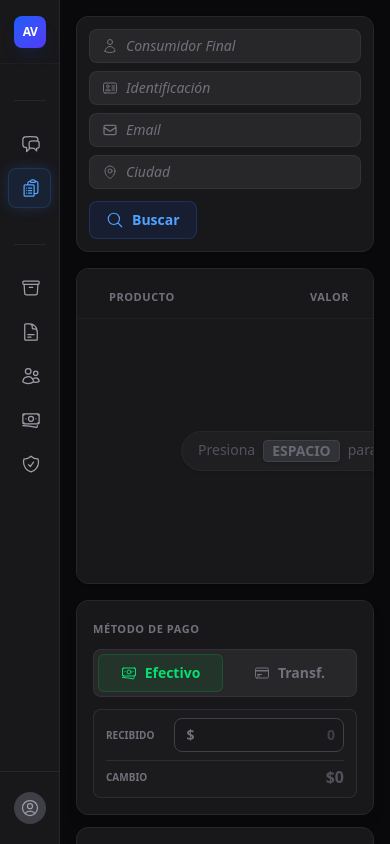
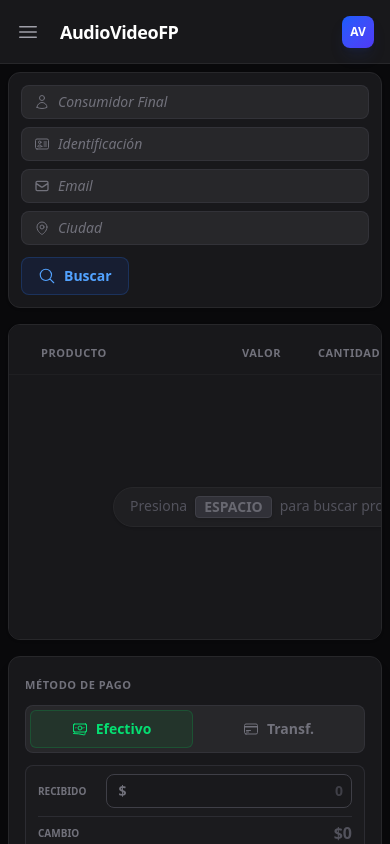
Before and after one commit to Sebasxs/smart-pos, a React (Vite) app in the folder client/: page /billing in a window 390 px wide. Built offline with nearby package versions, Linux system fonts and the light colour scheme.

Commit message:
feat(ui): implement responsive mobile sidebar with drawer pattern

```diff
--- a/client/src/App.tsx
+++ b/client/src/App.tsx
@@ -7,14 +7,19 @@ import { Sales } from './pages/Sales';
 import { Balances } from './pages/Balances';
 import { Warranties } from './pages/Warranties';
 import { Sidebar } from './components/layout/Sidebar';
+import { MobileNavbar } from './components/layout/MobileNavbar';
 
 function App() {
    return (
-      // Cambio: bg-zinc-900 -> bg-zinc-950 para mayor profundidad
-      <div className="h-screen w-screen bg-zinc-950 flex text-zinc-200 font-sans selection:bg-blue-500/30">
+      // Cambio: flex-col en móvil, md:flex-row en tablet/desktop
+      <div className="h-screen w-screen bg-zinc-950 flex flex-col md:flex-row text-zinc-200 font-sans selection:bg-blue-500/30 overflow-hidden">
+         {/* Navbar visible solo en móvil */}
+         <MobileNavbar />
+
+         {/* Sidebar maneja su propia visibilidad responsiva */}
          <Sidebar />
 
-         <main className="flex-1 p-4 lg:p-6 overflow-y-auto overflow-x-hidden">
+         <main className="flex-1 p-2 md:p-4 lg:p-6 overflow-y-auto overflow-x-hidden relative w-full">
             <Routes>
                <Route path="/" element={<Navigate to="/billing" replace />} />
                <Route path="/chat" element={<Chat />} />
--- /dev/null
+++ b/client/src/components/layout/MobileNavbar.tsx
@@ -0,0 +1,24 @@
+import { HiOutlineBars3 } from 'react-icons/hi2';
+import { useUIStore } from '../../store/uiStore';
+
+export const MobileNavbar = () => {
+   const { toggleMobileMenu } = useUIStore();
+
+   return (
+      <header className="md:hidden h-16 bg-zinc-900 border-b border-zinc-800 flex items-center px-4 justify-between shrink-0">
+         <div className="flex items-center gap-3">
+            <button
+               onClick={toggleMobileMenu}
+               className="p-2 -ml-2 text-zinc-400 hover:text-white hover:bg-zinc-800 rounded-lg transition-colors cursor-pointer"
+            >
+               <HiOutlineBars3 size={24} />
+            </button>
+            <span className="text-white font-bold text-lg tracking-tight">AudioVideoFP</span>
+         </div>
+
+         <div className="w-8 h-8 rounded-lg bg-gradient-to-br from-blue-600 to-indigo-600 flex items-center justify-center text-white text-xs font-black shadow-lg shadow-blue-900/20">
+            AV
+         </div>
+      </header>
+   );
+};
--- a/client/src/components/layout/Sidebar.tsx
+++ b/client/src/components/layout/Sidebar.tsx
@@ -1,5 +1,5 @@
-import { type ReactNode } from 'react';
-import { NavLink } from 'react-router-dom';
+import { type ReactNode, useEffect } from 'react';
+import { NavLink, useLocation } from 'react-router-dom';
 import {
    HiOutlineChatBubbleLeftRight,
    HiOutlineClipboardDocumentList,
@@ -9,7 +9,9 @@ import {
    HiOutlineBanknotes,
    HiOutlineShieldCheck,
    HiOutlineUserCircle,
+   HiOutlineXMark, // Nuevo icono para cerrar en móvil
 } from 'react-icons/hi2';
+import { useUIStore } from '../../store/uiStore';
 
 const menuItemsGroups = {
    primary: [
@@ -31,11 +33,12 @@ type MenuItemProps = {
    path: string;
 };
 
+// Cambio: Ajustamos la transición de opacidad para que responda a 'lg:' (Desktop)
+// y también al estado móvil abierto si quisiéramos, aunque en móvil siempre será ancho completo.
 const textOpacityTransition = `
    transition-all duration-300 ease-in-out
-   opacity-0 lg:opacity-100
-   whitespace-nowrap
-   overflow-hidden
+   whitespace-nowrap overflow-hidden
+   md:opacity-0 lg:opacity-100
 `;
 
 const MenuItem = ({ icon, name, path }: MenuItemProps) => (
@@ -57,29 +60,59 @@ const MenuItem = ({ icon, name, path }: MenuItemProps) => (
    </NavLink>
 );
 
-// NUEVO COMPONENTE: Mantiene altura fija para evitar saltos
 const SectionHeader = ({ label }: { label: string }) => (
    <div className="h-6 mb-2 w-full flex items-center shrink-0">
-      {/* Versión Móvil: Línea Separadora centrada en el slot de 60px */}
-      <div className="w-[60px] flex items-center justify-center lg:hidden shrink-0">
+      {/* Línea visible solo en Tablet (md) y oculta en Desktop (lg) */}
+      <div className="w-[60px] flex items-center justify-center hidden md:flex lg:hidden shrink-0">
          <div className="w-8 h-[1px] bg-zinc-800" />
       </div>
 
-      {/* Versión Desktop: Texto alineado */}
-      <div className="hidden lg:flex px-4 w-full items-center overflow-hidden">
+      {/* Texto visible en Móvil y Desktop */}
+      <div className="flex px-4 w-full items-center overflow-hidden md:hidden lg:flex">
          <span className="text-[10px] font-bold text-zinc-600 uppercase tracking-widest whitespace-nowrap truncate animate-in fade-in duration-300">
             {label}
          </span>
-         {/* Opcional: Línea decorativa a la derecha del texto en desktop */}
          <div className="ml-2 h-[1px] bg-zinc-800/50 flex-1" />
       </div>
    </div>
 );
 
 export const Sidebar = () => {
+   const { isMobileMenuOpen, closeMobileMenu } = useUIStore();
+   const location = useLocation();
+
+   // Cerrar el menú automáticamente cuando cambiamos de ruta (UX móvil)
+   useEffect(() => {
+      closeMobileMenu();
+   }, [location.pathname, closeMobileMenu]);
+
    return (
-      <aside className="w-[60px] lg:w-60 bg-zinc-900 border-r border-zinc-800 flex flex-col transition-all duration-300 z-50 overflow-hidden">
-         <div className="h-16 border-b border-zinc-800/50 mb-4 shrink-0">
+      <>
+         {/* OVERLAY (Fondo oscuro) - Solo visible en móvil cuando está abierto */}
+         {isMobileMenuOpen && (
+            <div
+               className="fixed inset-0 bg-black/60 backdrop-blur-sm z-40 md:hidden animate-in fade-in duration-200"
+               onClick={closeMobileMenu}
+            />
+         )}
+
+         {/* SIDEBAR CONTAINER */}
+         <aside
+            className={`
+               fixed inset-y-0 left-0 z-50 bg-zinc-900 border-r border-zinc-800 flex flex-col transition-transform duration-300 ease-in-out
+
+               /* Anchos por breakpoint */
+               w-64          /* Móvil: Ancho fijo cómodo */
+               md:w-[60px]   /* Tablet: Icon mode (lo que te gustaba) */
+               lg:w-60       /* Desktop: Full width */
+
+               /* Posicionamiento y Visibilidad */
+               md:static md:translate-x-0  /* En Tablet/Desktop siempre visible y estático */
+               ${isMobileMenuOpen ? 'translate-x-0' : '-translate-x-full'} /* En Móvil se desliza */
+            `}
+         >
+            {/* Header del Sidebar */}
+            <div className="h-16 border-b border-zinc-800/50 mb-4 shrink-0 flex items-center justify-between pr-2">
                <a
                   href="https://audiovideofp.com"
                   target="_blank"
@@ -91,13 +124,21 @@ export const Sidebar = () => {
                         AV
                      </div>
                   </div>
-               <span className={`${textOpacityTransition}`}>AudioVideoFP</span>
+                  <span className={textOpacityTransition}>AudioVideoFP</span>
                </a>
+
+               {/* Botón de cerrar solo visible en móvil */}
+               <button
+                  onClick={closeMobileMenu}
+                  className="md:hidden p-2 text-zinc-500 hover:text-white"
+               >
+                  <HiOutlineXMark size={24} />
+               </button>
             </div>
 
+            {/* Contenido Scrollable */}
             <div className="flex flex-col gap-y-6 flex-grow overflow-y-auto py-2 custom-scrollbar overflow-x-hidden">
                <nav className="flex flex-col gap-y-1">
-               {/* CAMBIO: Usamos el componente SectionHeader */}
                   <SectionHeader label="Principal" />
                   {menuItemsGroups.primary.map(item => (
                      <MenuItem key={item.name} {...item} />
@@ -105,7 +146,6 @@ export const Sidebar = () => {
                </nav>
 
                <nav className="flex flex-col gap-y-1">
-               {/* CAMBIO: Usamos el componente SectionHeader */}
                   <SectionHeader label="Gestión" />
                   {menuItemsGroups.management.map(item => (
                      <MenuItem key={item.name} {...item} />
@@ -113,13 +153,12 @@ export const Sidebar = () => {
                </nav>
             </div>
 
-         <div className="border-t border-zinc-800 mt-auto">
+            {/* Footer Usuario */}
+            <div className="border-t border-zinc-800 mt-auto bg-zinc-900">
                <div className="h-[72px] flex items-center w-full overflow-hidden relative">
                   <div
                      className={`
-                  flex items-center w-full mx-2 p-0
-                  rounded-xl
-                  transition-colors duration-300
+                     flex items-center w-full mx-2 p-0 rounded-xl transition-colors duration-300
                      lg:bg-zinc-800/50 lg:border lg:border-zinc-800
                   `}
                   >
@@ -130,12 +169,15 @@ export const Sidebar = () => {
                      </div>
 
                      <div className={`flex flex-col pl-1 overflow-hidden ${textOpacityTransition}`}>
-                     <span className="text-sm font-semibold text-zinc-200 truncate">Vendedor</span>
+                        <span className="text-sm font-semibold text-zinc-200 truncate">
+                           Vendedor
+                        </span>
                         <span className="text-[10px] text-zinc-500 truncate">Sede Principal</span>
                      </div>
                   </div>
                </div>
             </div>
          </aside>
+      </>
    );
 };
--- /dev/null
+++ b/client/src/store/uiStore.ts
@@ -0,0 +1,13 @@
+import { create } from 'zustand';
+
+interface UIState {
+   isMobileMenuOpen: boolean;
+   toggleMobileMenu: () => void;
+   closeMobileMenu: () => void;
+}
+
+export const useUIStore = create<UIState>(set => ({
+   isMobileMenuOpen: false,
+   toggleMobileMenu: () => set(state => ({ isMobileMenuOpen: !state.isMobileMenuOpen })),
+   closeMobileMenu: () => set({ isMobileMenuOpen: false }),
+}));
```
Lines whose indentation alone changed are shown as unchanged.
